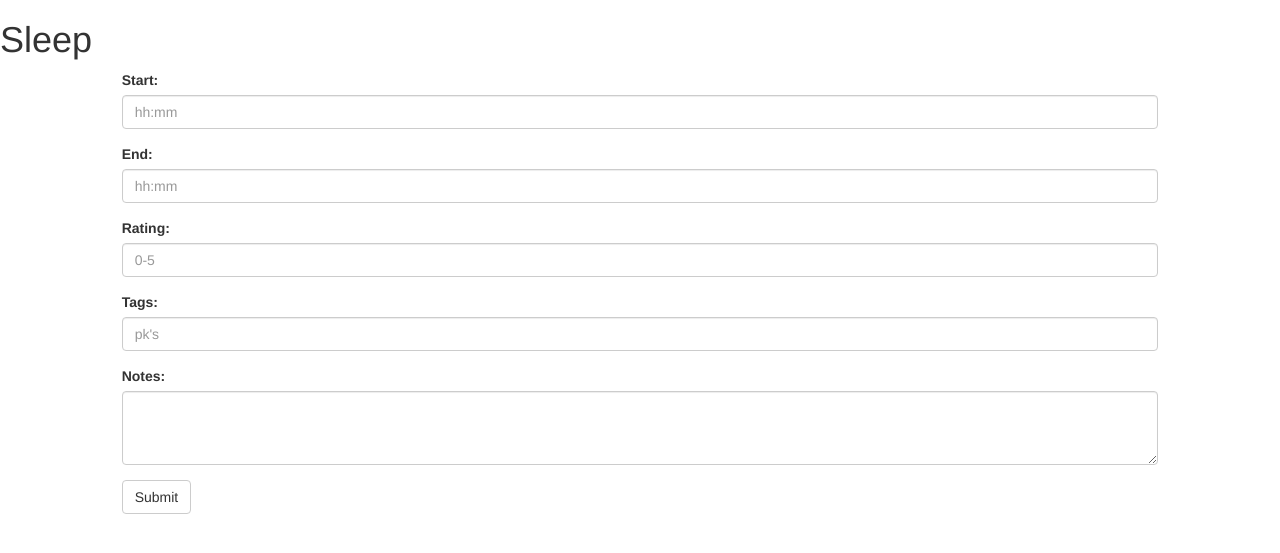
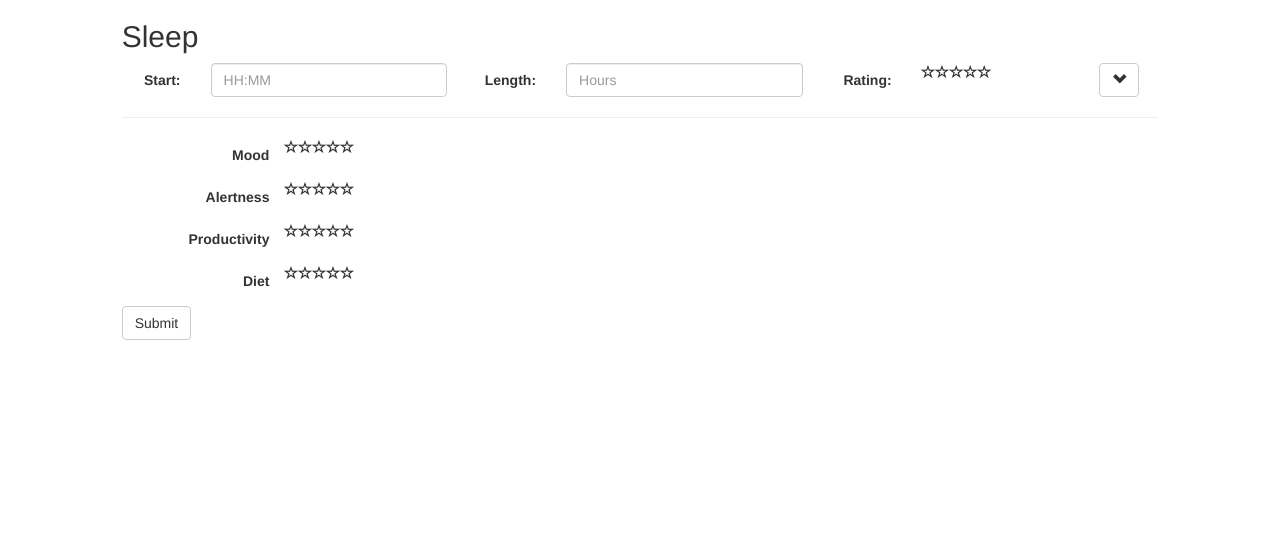
Before and after one commit to SamLR/mood-tracker, a Django app: page / in a window 1280 px wide. Shown: the top 553 px of the page. Run offline with Django 3.2, Linux system fonts and the light colour scheme; style sheets or scripts are compiled from the project's sources; some libraries are stand-ins or nearby versions.

Commit message:
rough out actual day page

```diff
--- a/mood-tracker/static/js/app.js
+++ b/mood-tracker/static/js/app.js
@@ -2,7 +2,7 @@
  * Root point for angular app
  */
 
-angular.module('moodTracker', ['ui.router', 'ui.bootstrap'])
+angular.module('moodTracker', ['ui.select','ui.router', 'ui.bootstrap', 'ngSanitize'])
 
 // Don't get confused with Django templating stuff
 .config(['$interpolateProvider', function ($interpolateProvider) {
@@ -35,7 +35,7 @@ angular.module('moodTracker', ['ui.router', 'ui.bootstrap'])
         controller: 'dayController'
     })
     .state('log', {
-        url: '/log/{year:[0-9]{4}}/{month:[01][0-9]}/{day:[0123][0-9]}/',
+        url: '/log/{year:[0-9]{4}}/{month:[01][0-9]}/{day:[0123][0-9]}',
         templateUrl: '/static/partials/day.html',
         controller: 'dayController'
     });
--- a/mood-tracker/static/js/controllers/dayController.js
+++ b/mood-tracker/static/js/controllers/dayController.js
@@ -9,20 +9,22 @@ angular.module('moodTracker').controller('dayController', [
 
         $scope.sleep = {};
 
-        $scope.submitSleep = function() {
+        function _getSleep () {
             var sleep = $scope.sleep,
                 data = {
                     user: 1,
                     event_type: 1,
                     rating: parseInt(sleep.rating, 10)
                 },
-                start = sleep.start.split(':'),
-                end   = sleep.end.split(':'),
+                start = _.map(sleep.start.split(':'), function (a){
+                    return parseInt(a,10);
+                }),
                 tags;
 
-            // TODO sort out sleep from yesterday
-            data.start = _date.day(-1).hour(start[0]).minute(start[1]).format();
-            data.end   = _date.hour(end[0]).minute(end[1]).format();
+            data.start = moment(_date).add(-1, 'days')
+                                      .hours(start[0]).minutes(start[1]);
+            data.end   = moment(data.start).add(sleep.end, 'hours').format();
+            data.start = data.start.format();
 
             if (sleep.notes) {
                 data.data = JSON.stringify({notes: sleep.notes});
@@ -34,8 +36,14 @@ angular.module('moodTracker').controller('dayController', [
                     return parseInt(current_tag, 10);
                 });
             }
+            return data;
+        }
 
-            $http.post('/api/logs/', data);
+        $scope.submitDay = function() {
+            var sleep = _getSleep();
+
+
+            $http.post('/api/logs/', sleep);
         };
 
         function _init(){
--- /dev/null
+++ b/mood-tracker/static/js/directives/sleep.js
@@ -0,0 +1,10 @@
+angular.module('moodTracker')
+.directive('mooSleep',function () {
+    return {
+        restrict: 'E',
+        scope: {
+            sleepObj: '='
+        },
+        templateUrl: '/static/partials/directives/sleep.html'
+    };
+});
--- a/mood-tracker/templates/index.html
+++ b/mood-tracker/templates/index.html
@@ -22,11 +22,14 @@
 <script src="{% static 'js/lib/lodash.js' %}"></script>
 <script src="{% static 'js/lib/moment.js' %}"></script>
 <script src="{% static 'js/lib/angular.js' %}"></script>
+<script src="{% static 'js/lib/angular-sanitize.js' %}"></script>
+<script src="{% static 'js/lib/select.js' %}"></script>
 <script src="{% static 'js/lib/angular-ui-router.js' %}"></script>
 <script src="{% static 'js/lib/ui-bootstrap-tpls-0.12.0.js' %}"></script>
 
 {# Our stuff #}
 <script src="{% static 'js/app.js' %}"></script>
 <script src="{% static 'js/controllers/dayController.js' %}"></script>
+<script src="{% static 'js/directives/sleep.js' %}"></script>
 </body>
 </html>
--- a/mood-tracker/templates/partials/day.html
+++ b/mood-tracker/templates/partials/day.html
@@ -1,57 +1,31 @@
 <div class="row">
-    <h1>Sleep</h1>
-    <form class="col-md-10 col-md-offset-1" ng-submit="submitSleep()">
+  <div class="col-md-10 col-md-offset-1">
+    <form class="form-horizontal" ng-submit="submitDay()">
+      <h2>Sleep</h2>
+      <moo-sleep sleep-obj="sleep"></moo-sleep>
+
+      <hr>
       <div class="form-group">
-            <label for="sleepStartTime">Start:</label>
-            <!-- TODO replace with datepicker -->
-            <input
-                required
-                type="text"
-                class="form-control"
-                id="sleepStartTime"
-                placeholder="hh:mm"
-                ng-model="sleep.start"
-            >
+        <label class="col-sm-2 control-label">Mood</label>
+        <rating ng-model="miscRatings.mood">
       </div>
+
       <div class="form-group">
-            <label for="sleepEndTime">End:</label>
-            <!-- TODO replace with datepicker -->
-            <input
-                required
-                type="text"
-                class="form-control"
-                id="sleepEndTime"
-                placeholder="hh:mm"
-                ng-model="sleep.end"
-            >
+        <label class="col-sm-2 control-label">Alertness</label>
+        <rating ng-model="miscRatings.alertness">
       </div>
+
       <div class="form-group">
-            <label for="sleepRating">Rating:</label>
-            <!-- TODO replace with Ratings -->
-            <input
-                required
-                type="number"
-                class="form-control"
-                id="sleepRating"
-                placeholder="0-5"
-                ng-model="sleep.rating"
-            >
+        <label class="col-sm-2 control-label">Productivity</label>
+        <rating ng-model="miscRatings.productivity">
       </div>
+
       <div class="form-group">
-            <label for="sleepRating">Tags:</label>
-            <!-- TODO replace with multi-select box drawn off of tags db -->
-            <input
-                type="text"
-                class="form-control"
-                id="sleepRating"
-                placeholder="pk's"
-                ng-model="sleep.tags"
-            >
+        <label class="col-sm-2 control-label">Diet</label>
+        <rating ng-model="miscRatings.diet">
       </div>
-        <div class="form-group">
-            <label for="sleepNotes">Notes:</label>
-            <textarea class="form-control" ng-model="sleep.notes" rows="3" id="sleepNotes"></textarea>
-        </div>
+
       <button class="btn btn-default">Submit</button>
     </form>
   </div>
+</div>
--- /dev/null
+++ b/mood-tracker/templates/partials/directives/sleep.html
@@ -0,0 +1,59 @@
+<div class="form-group" ng-init="isCollapsed = true">
+  <label class="col-sm-1 control-label" for="sleepStartTime">Start:</label>
+  <div class="col-sm-3">
+    <input
+      required
+      type="text"
+      class="form-control"
+      id="sleepStartTime"
+      placeholder="HH:MM"
+      ng-model="sleepObj.start"
+    >
+  </div>
+  <label class="col-sm-1 control-label" for="sleepEndTime">Length:</label>
+  <div class="col-sm-3">
+    <input
+      required
+      type="number"
+      class="form-control"
+      id="sleepEndTime"
+      placeholder="Hours"
+      ng-model="sleepObj.end"
+    >
+  </div>
+  <label class="col-sm-1 control-label " for="sleepRating">Rating:</label>
+  <div class="col-sm-2">
+    <rating ng-model="sleepObj.rating">
+  </div>
+  <div class="col-sm-1">
+    <button class="btn btn-default" ng-click="isCollapsed = !isCollapsed">
+      <i class="glyphicon"
+        aria-hidden="true"
+        ng-class="{'glyphicon-chevron-down': isCollapsed, 'glyphicon-chevron-up': !isCollapsed}"
+      ></i>
+    </button>
+  </div>
+</div>
+
+<div collapse="isCollapsed">
+  <div class="form-group">
+    <label class="control-label col-sm-1" for="sleepRating">Tags:</label>
+    <!-- TODO replace with multi-select box drawn off of tags db -->
+    <div class="col-sm-9">
+      <input
+        type="text"
+        class="form-control"
+        id="sleepRating"
+        placeholder="pk's"
+        ng-model="sleepObj.tags"
+      >
+    </div>
+  </div>
+
+  <div class="form-group">
+    <label class="control-label col-sm-1" for="sleepNotes">Notes:</label>
+    <div class="col-sm-9">
+      <textarea class="form-control" ng-model="sleepObj.notes" rows="3" id="sleepNotes"></textarea>
+    </div>
+  </div>
+</div>
```
Lines whose indentation alone changed are shown as unchanged.
